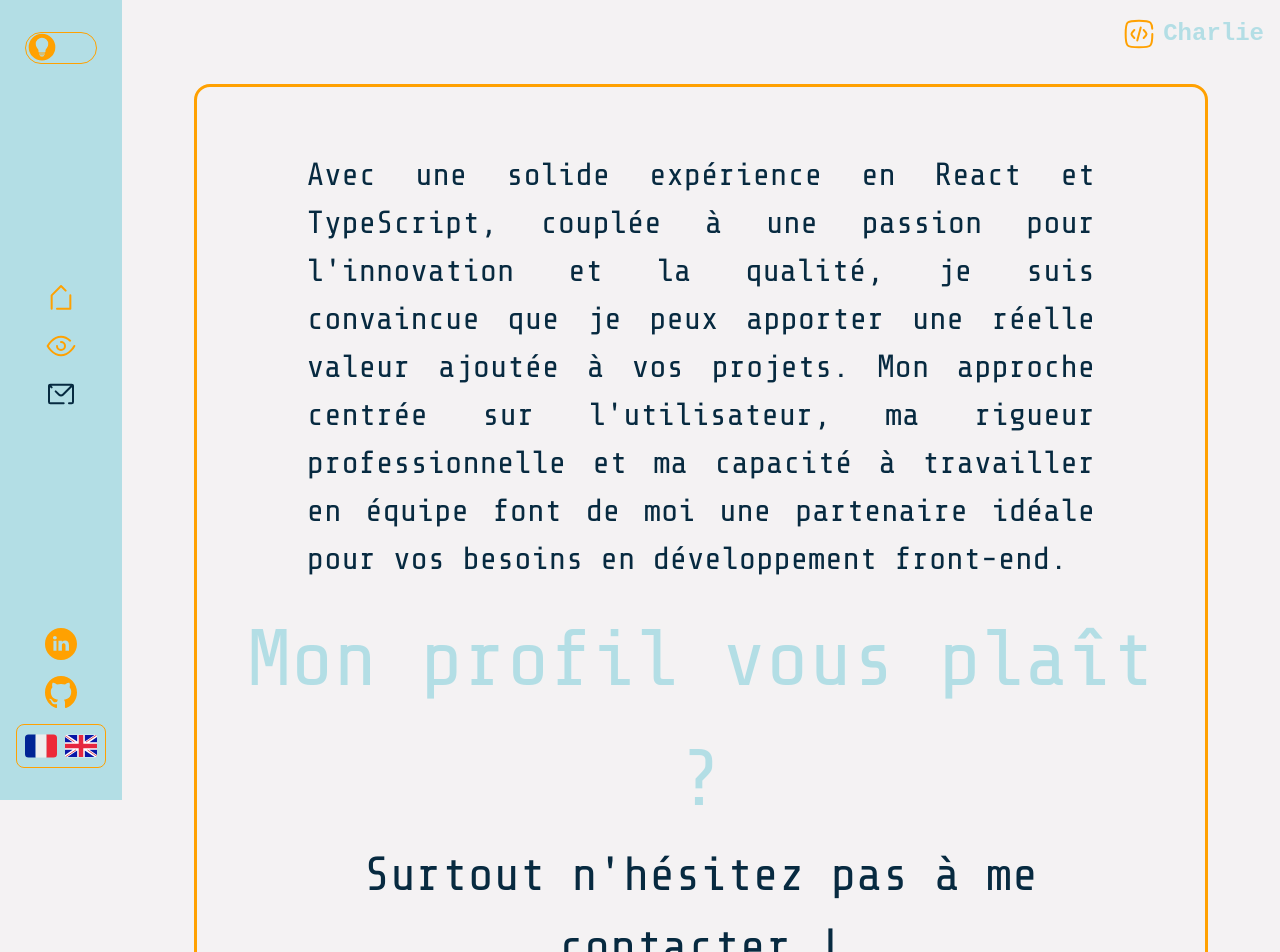
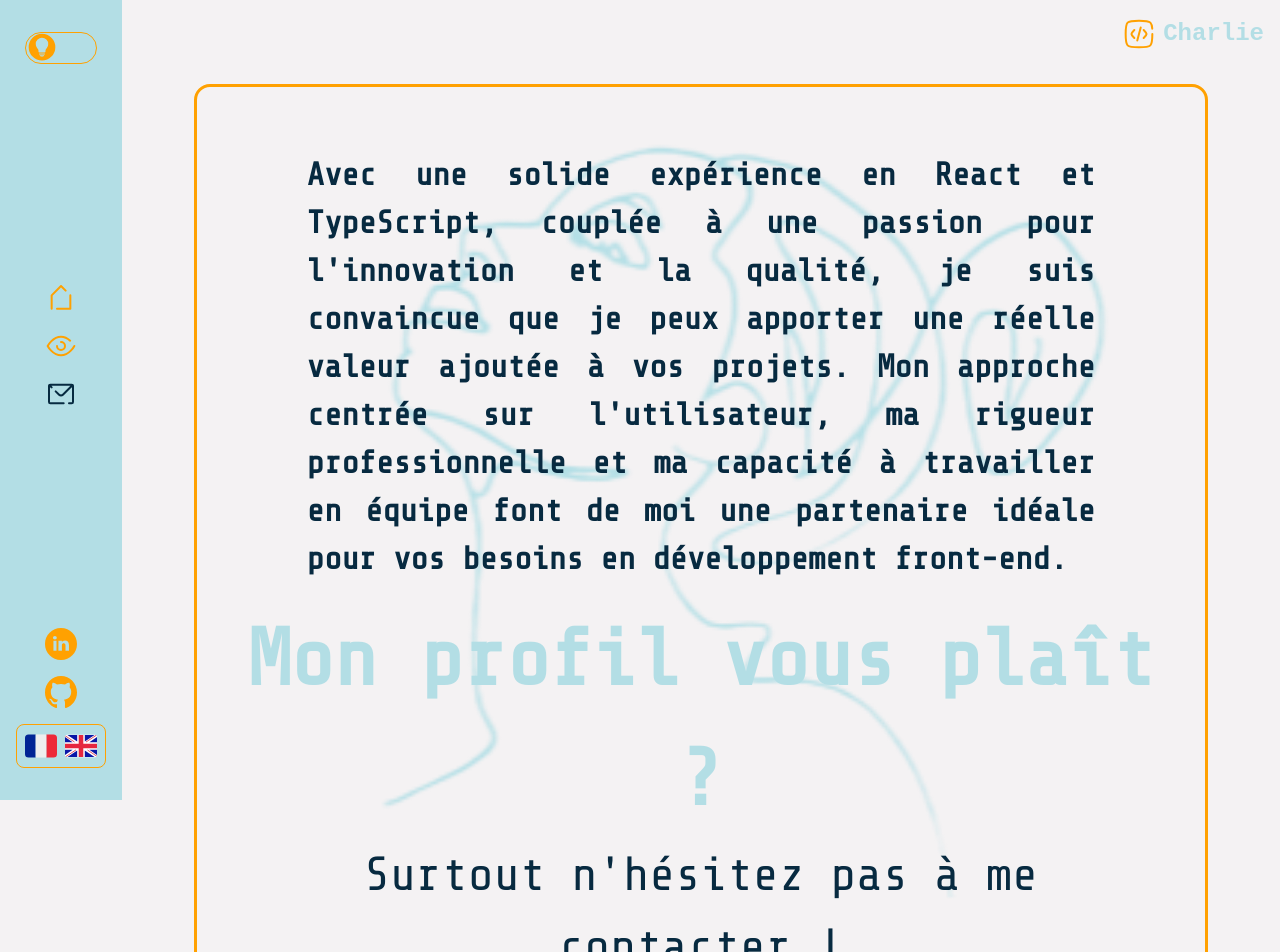
Before and after one commit to charlie-boudou/portfolio, a React (Create React App) app: page /contact in a window 1280 px wide. Shown: the top 952 px of the page. Built offline with nearby package versions, Linux system fonts and the light colour scheme; a web font is replaced by a local one.

Commit message:
add background contact

```diff
--- a/src/pages/Contact.tsx
+++ b/src/pages/Contact.tsx
@@ -10,15 +10,15 @@ function Contact(): JSX.Element {
   const why = about(t).find((element) => element.name === "why");
 
   return (
-    <div className={`p-[1rem] h-screen md:h-full w-full flex flex-col items-center`}>
+    <div className={`p-[1rem] h-screen md:h-full w-full flex flex-col items-center ${theme.isToggle ? "bg-[url('../../public/images/homeBackgroundPurple.png')]" : "bg-[url('../../public/images/homeBackgroundBlue.png')]"} bg-no-repeat bg-auto md:bg-contain md:bg-right bg-center`}>
       <div
         className={`md:px-[3rem] md:py-[3rem] pb-[1rem] w-[90%] m-auto mb-[2rem] text-center border-[.2rem] rounded-[1rem]`}
         style={{borderColor: `${theme.icon}`}}
       >
-        <div className="md:text-[2rem] md:w-[90%] md:m-auto text-justify p-[1rem]" style={{ color: `${theme.activeIcon}`}}>
+        <div className="md:text-[2rem] md:w-[90%] md:m-auto text-justify p-[1rem] font-bold" style={{ color: `${theme.activeIcon}`}}>
           {why && why.description}
         </div>
-        <p className="md:text-[5rem] text-[2rem]" style={{ color: `${theme.textContact}`}}>{t('youLike')}</p>
+        <p className="md:text-[5rem] text-[2rem] font-bold" style={{ color: `${theme.textContact}`}}>{t('youLike')}</p>
         <p className="md:text-[3rem] text-[1.8rem] pb-[.5rem]" style={{ color: `${theme.activeIcon}`}}>{t('contactMe')}</p>
         <a
           href="mailto:charlie.lcb3@gmail.com"
```
